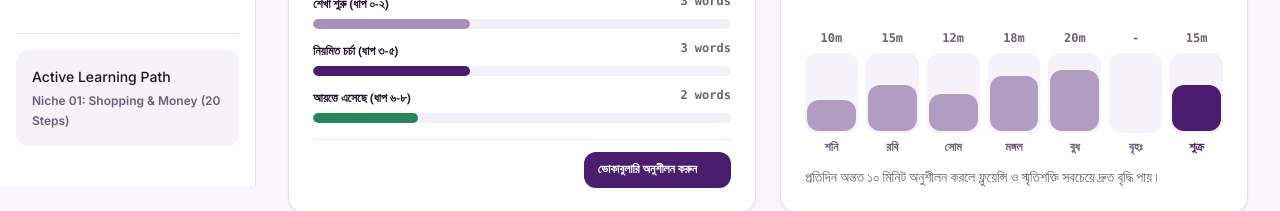
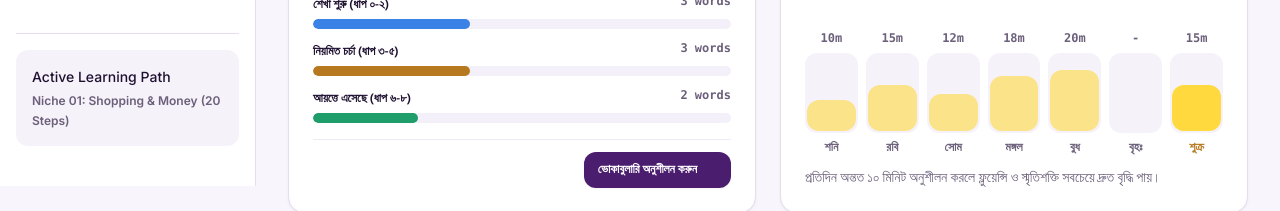
Before and after one commit to mansur00/EnglishPartner, a Next.js app: page /progress in a window 1280 px wide. Shown: the part 614-825 px from the top of the page. Built offline with nearby package versions, Linux system fonts and the light colour scheme; no server answers; some icons are missing.

Commit message:
style(progress): use yellow weekly activity bars and blue/orange/green retention bars

```diff
--- a/src/components/analytics/ProgressDashboard.tsx
+++ b/src/components/analytics/ProgressDashboard.tsx
@@ -225,9 +225,9 @@ export function ProgressDashboard() {
             {/* Stage Progress Breakdown */}
             <div className="space-y-3">
               {[
-                { label: t("progress.stageLearning"), count: metrics.vocabulary.learning, barColor: "bg-primary/45" },
-                { label: t("progress.stageReviewing"), count: metrics.vocabulary.reviewing, barColor: "bg-primary" },
-                { label: t("progress.stageMastered"), count: metrics.vocabulary.mastered, barColor: "bg-success" },
+                { label: t("progress.stageLearning"), count: metrics.vocabulary.learning, barColor: "bg-chart-4" },
+                { label: t("progress.stageReviewing"), count: metrics.vocabulary.reviewing, barColor: "bg-warning" },
+                { label: t("progress.stageMastered"), count: metrics.vocabulary.mastered, barColor: "bg-chart-3" },
               ].map((stage, sIdx) => (
                 <div key={sIdx} className="space-y-1">
                   <div className="flex justify-between text-chip">
@@ -297,8 +297,8 @@ export function ProgressDashboard() {
                       <div
                         className={
                           day.isToday
-                            ? "w-full bg-primary rounded-control transition-all"
-                            : "w-full bg-primary/40 rounded-control transition-all"
+                            ? "w-full bg-chart-2 rounded-control transition-all"
+                            : "w-full bg-chart-2/60 rounded-control transition-all"
                         }
                         style={{ height: `${heightPercent}%` }}
                       />
@@ -306,7 +306,7 @@ export function ProgressDashboard() {
                     <span
                       className={
                         day.isToday
-                          ? "text-chip text-primary"
+                          ? "text-chip text-warning"
                           : "text-chip text-muted-foreground"
                       }
                     >
```
Also changed, not shown: 1 other file (tests, documents, lock files or other folders).
